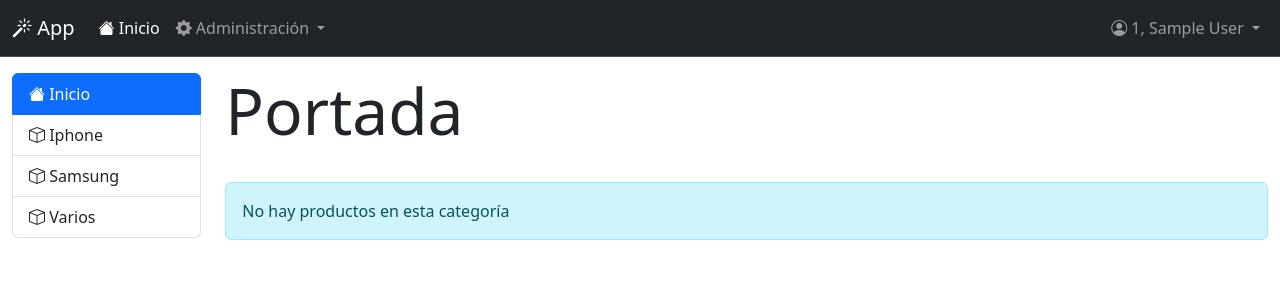
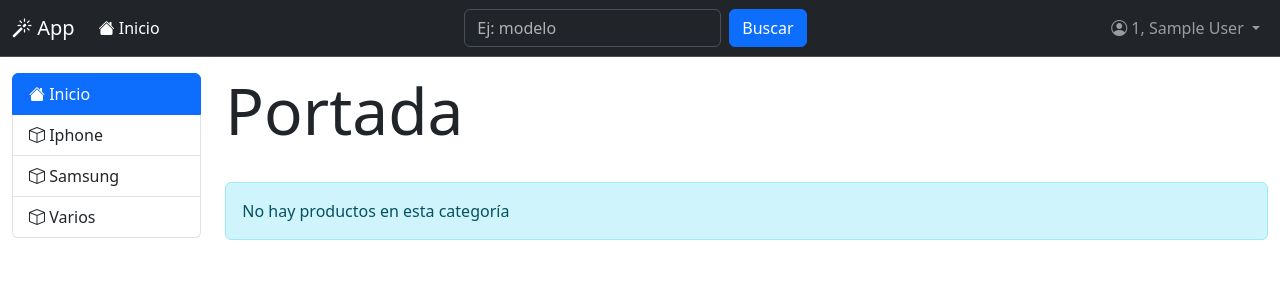
Before and after one commit to marceloaudisioClases/catalogo2000, a CodeIgniter app: page /catalogo/index.php/catalogo/categoria in a window 1280 px wide. Shown: the top 300 px of the page. Run offline with CodeIgniter, Linux system fonts and the light colour scheme; the visitor is signed in with stand-in values (Sample User, id 1); data comes from the database, SQL or seed files in the repository.

Commit message:
Experiencia de usuario y buscar

```diff
--- a/application/controllers/Catalogo.php
+++ b/application/controllers/Catalogo.php
@@ -15,10 +15,14 @@ class Catalogo extends CI_Controller {
 	{
 		redirect("catalogo/categoria");
 	}
-	public function categoria($categoria_id=false)
+	public function categoria($categoria_id=false,$buscar="")
 	{
 		$datos=array();
 		if($categoria_id==false){
+			$datos["categoria_id"]=0;
+		}else{
+			if($categoria_id== "buscar"){
+				$datos["buscar"]=$buscar;
 				$datos["categoria_id"]=0;
 			}else{
 				$datos["categoria_id"]=intval( $categoria_id );
@@ -27,15 +31,29 @@ class Catalogo extends CI_Controller {
 					$datos["categoria_id"]=0;
 				}
 			}
+		}
+		if(isset($datos["buscar"])){
+			$this->productos_model->set_buscar($datos["buscar"]);
+			$datos["productos"]=$this->productos_model->listar();
+		}else{
 			if($datos["categoria_id"]>0){
 				$this->productos_model->set_categoria($datos["categoria_id"]);
 				$datos["productos"]=$this->productos_model->listar();
 			}else{
 				$datos["productos"]=array();
 			}
+		}
 		$datos["categorias"]=$this->categorias_model->listar();
 
 		$this->load->view('catalogo/principal',$datos);
 	}
 
+	public function buscar(){
+		$buscar=trim($this->input->post('buscar'));
+		if(strlen($buscar)> 0){
+			redirect("catalogo/categoria/buscar/".$buscar);
+		}else{
+			redirect("catalogo");
 		}
+	}
+}
--- a/application/models/productos_model.php
+++ b/application/models/productos_model.php
@@ -4,6 +4,10 @@ class Productos_model extends CI_Model {
     var $categoria_id=false;
     public function set_categoria($categoria_id=false){
         $this->categoria_id=$categoria_id;
+    }
+    var $buscar=false;
+    public function set_buscar($buscar=false){
+        $this->buscar=$buscar;
     }
     // Insertar un nuevo producto
     public function nuevo($data) {
@@ -21,6 +25,9 @@ class Productos_model extends CI_Model {
         if($this->categoria_id){
             $this->db->where('categoria_id', $this->categoria_id);
         }
+        if($this->buscar){
+            $this->db->like('nombre', $this->buscar);
+        }
         $query = $this->db->get('productos');
         return $query->result_array();
     }
--- a/application/views/catalogo/menu.php
+++ b/application/views/catalogo/menu.php
@@ -10,18 +10,12 @@
         <li class="nav-item">
           <a class="nav-link active" href="<?php echo site_url("Principal/index"); ?>"><i class="bi bi-house-fill"></i> Inicio</a>
         </li>
-        <?php if($this->session->userdata("rol_id")==ROL_ADMIN){ ?>
-            <li class="nav-item dropdown">
-            <a class="nav-link dropdown-toggle" href="#" role="button" data-bs-toggle="dropdown" aria-expanded="false">
-            <i class="bi bi-gear-fill"></i> Administración
-            </a>
-            <ul class="dropdown-menu">
-                <li><a class="dropdown-item" href="#">Usuarios</a></li>
-                <li><a class="dropdown-item" href="#">Roles</a></li>
-            </ul>
-            </li>
-        <?php } ?>
+
       </ul>
+      <form class="d-flex" role="search" method="POST" action="<?php echo site_url("catalogo/buscar"); ?>">
+        <input class="form-control me-2" type="text" placeholder="Ej: modelo" aria-label="Search" name="buscar" value="<?php echo (isset($buscar)?$buscar:"");?>">
+        <button class="btn btn-primary" type="submit">Buscar</button>
+      </form>
       <ul class="navbar-nav ms-auto">
       <li class="nav-item dropdown">
           <a class="nav-link dropdown-toggle" href="#" role="button" data-bs-toggle="dropdown" aria-expanded="false">
--- a/application/views/catalogo/principal.php
+++ b/application/views/catalogo/principal.php
@@ -14,9 +14,14 @@
            <div class="col-2">
 
                 <div class="list-group">
-                <a href="<?php echo site_url("catalogo"); ?>" class="list-group-item list-group-item-action <?php echo ($categoria_id==0)?"active":""; ?>">
+                <a href="<?php echo site_url("catalogo"); ?>" class="list-group-item list-group-item-action <?php echo ($categoria_id==0 and !isset($buscar))?"active":""; ?>">
                   <i class="bi bi-house-fill"></i> Inicio
                 </a>
+                <?php if(isset($buscar)){ ?>
+                  <a href="#" class="list-group-item list-group-item-action active">
+                    <i class="bi bi-search"></i> Busqueda
+                  </a>
+                <?php } ?>
                <?php foreach($categorias as $c){ ?>
                   <a href="<?php echo site_url("catalogo/categoria/".$c["categoria_id"]); ?>" class="list-group-item list-group-item-action <?php echo ($categoria_id==$c["categoria_id"])?"active":""; ?>"><?php echo $c["icono"]; ?> <?php echo $c["nombre"]; ?></a>
                <?php } ?>
@@ -30,7 +35,11 @@
                     <?php echo $categoria_seleccionada["nombre"];?>
                   </h1>
                 <?php }else{ ?>
-                  <h1 class="display-3">Portada</h1>
+                  <?php if(isset($buscar)){ ?>
+                    <h1 class="display-3">Buscando: "<?php echo $buscar; ?>"</h1>
+                  <?php }else{ ?>
+                    <h1 class="display-3">Portada</h1>
+                  <?php } ?>
                 <?php } ?>
                 <br>
                 <?php if($productos){ ?>
@@ -38,7 +47,7 @@
                       <tbody>
                         <?php foreach($productos as $p){ ?>
                             <tr>
-                              <th scope="row" class="col-sm-1">
+                              <th scope="row" class="col-sm-2">
 
 
                                 <?php if(file_exists(FCPATH.DIRECTORY_SEPARATOR."img".DIRECTORY_SEPARATOR.$p["producto_id"].".png")){ ?>
@@ -60,9 +69,15 @@
                       </tbody>
                     </table>
                 <?php }else{ ?>
-                    <div class="alert alert-info">
-                        No hay productos en esta categoría
-                    </div>
+                    <?php if(isset($buscar)){ ?>
+                      <div class="alert alert-warning">
+                      No hay productos que coincidan con la busqueda
+                      </div>
+                    <?php }else{ ?>
+                      <div class="alert alert-info">
+                          No hay productos en esta categoría
+                      </div>
+                    <?php } ?>
                 <?php } ?>
             </div>
         </div>
```
Lines whose indentation alone changed are shown as unchanged.
